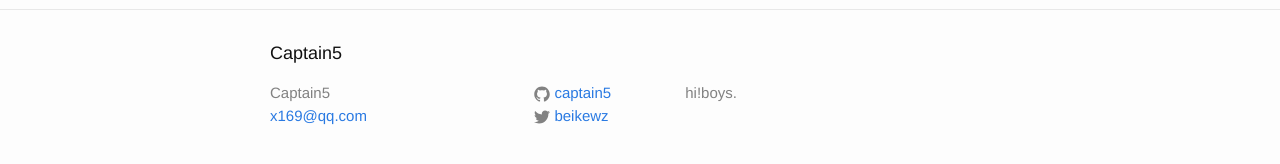
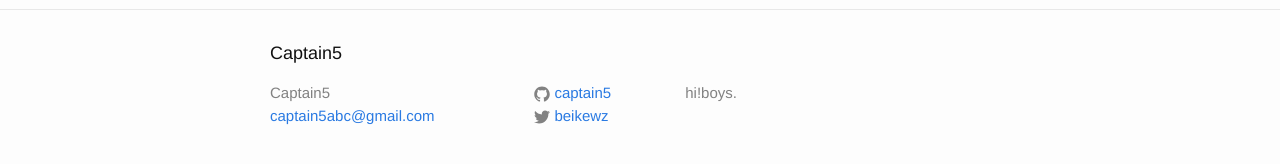
Before and after one commit to captain5/captain5.github.io, a Jekyll site: the page built from about.md, in a window 1280 px wide. Shown: the part 317-481 px from the top of the page. Built offline with Jekyll 4.4.1, drawn with Linux system fonts in a browser that asks for light colours.

Commit message:
Update _config.yml

```diff
--- a/_config.yml
+++ b/_config.yml
@@ -7,7 +7,7 @@
 
 # Site settings
 title: Captain5
-email: x169@qq.com
+email: captain5abc@gmail.com
 #description this means to ignore newlines until "baseurl:"
 #Write an awesome description for your new site here. You can edit this
 #line in _config.yml. It will appear in your document head meta (for
```
